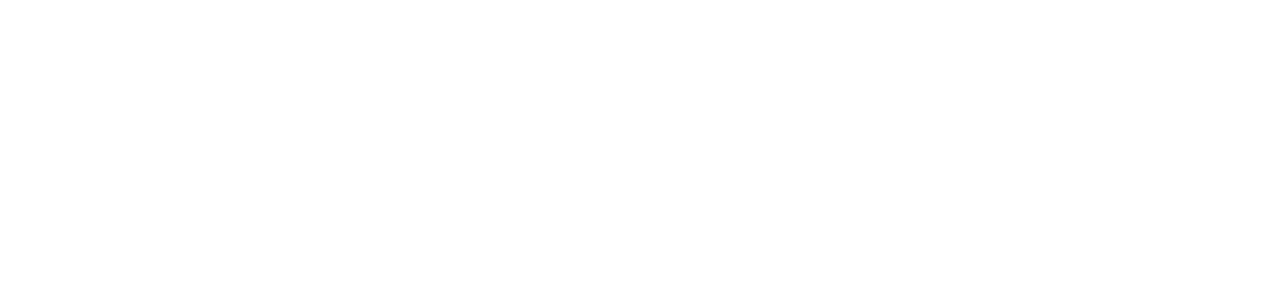
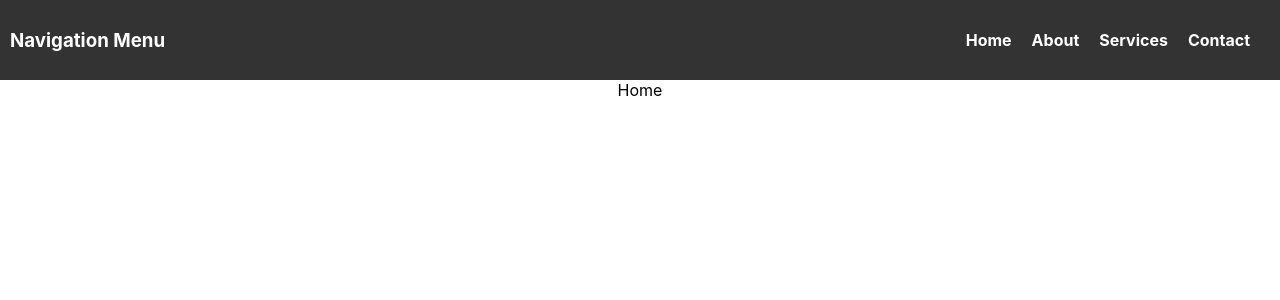
Before and after one commit to JayBaldwa30/React-30Days-Training-, a React (Create React App) app: page / in a window 1280 px wide. Shown: the top 300 px of the page. Built offline with nearby package versions, Linux system fonts and the light colour scheme.

Commit message:
added a navigation menu

```diff
--- a/src/App.css
+++ b/src/App.css
@@ -32,7 +32,41 @@
   from {
     transform: rotate(0deg);
   }
+
   to {
     transform: rotate(360deg);
   }
 }
+
+
+/* App.css */
+.navbar {
+  background-color: #333;
+  color: #fff;
+  padding: 10px;
+  display: flex;
+  align-items: center;
+  justify-content: space-between;
+}
+
+.navbar ul {
+  list-style: none;
+  display: flex;
+  justify-content: space-between;
+  padding: 0;
+  margin: 0;
+}
+
+.navbar li {
+  margin-right: 20px;
+}
+
+.navbar a {
+  color: #fff;
+  text-decoration: none;
+  font-weight: bold;
+}
+
+.navbar a:hover {
+  text-decoration: underline;
+}
--- a/src/App.js
+++ b/src/App.js
@@ -1,11 +1,26 @@
 import logo from './logo.svg';
 import './App.css';
-
+import { BrowserRouter, Route, Routes } from "react-router-dom";
+import About from './components/About';
+import Services from './components/Services';
+import Contact from './components/Contact';
+import Home from './components/Home';
+import Navigation from './components/Navigation';
 
 function App() {
   return (
     <div className="App">
+      <BrowserRouter>
 
+        <Navigation />
+        <Routes>
+          <Route path='/' element={<Home />} />
+          <Route path='about' element={<About />} />
+          <Route path='service' element={<Services />} />
+          <Route path='contact' element={<Contact />} />
+        </Routes>
+
+      </BrowserRouter>
     </div>
   );
 }
--- /dev/null
+++ b/src/components/About.js
@@ -0,0 +1,9 @@
+import React from 'react'
+
+const About = () => {
+  return (
+    <div>About</div>
+  )
+}
+
+export default About
--- /dev/null
+++ b/src/components/Contact.js
@@ -0,0 +1,9 @@
+import React from 'react'
+
+const Contact = () => {
+  return (
+    <div>Contact</div>
+  )
+}
+
+export default Contact
--- /dev/null
+++ b/src/components/Home.js
@@ -0,0 +1,9 @@
+import React from 'react'
+
+const Home = () => {
+  return (
+    <div>Home</div>
+  )
+}
+
+export default Home
--- /dev/null
+++ b/src/components/Navigation.js
@@ -0,0 +1,33 @@
+import React from 'react'
+import { BrowserRouter, Route, Routes, Link } from "react-router-dom";
+import About from './About';
+import Services from './Services';
+import Contact from './Contact';
+import Home from './Home';
+
+
+const Navigation = () => {
+    return (
+        <nav className="navbar">
+            <div>
+                <h3>Navigation Menu</h3>
+            </div>
+            <ul>
+                <li>
+                    <Link to="/">Home</Link>
+                </li>
+                <li>
+                    <Link to="/about">About</Link>
+                </li>
+                <li>
+                    <Link to="/service">Services</Link>
+                </li>
+                <li>
+                    <Link to="/contact">Contact</Link>
+                </li>
+            </ul>
+        </nav>
+    )
+}
+
+export default Navigation
--- /dev/null
+++ b/src/components/Services.js
@@ -0,0 +1,9 @@
+import React from 'react'
+
+const Services = () => {
+  return (
+    <div>Services</div>
+  )
+}
+
+export default Services
```
